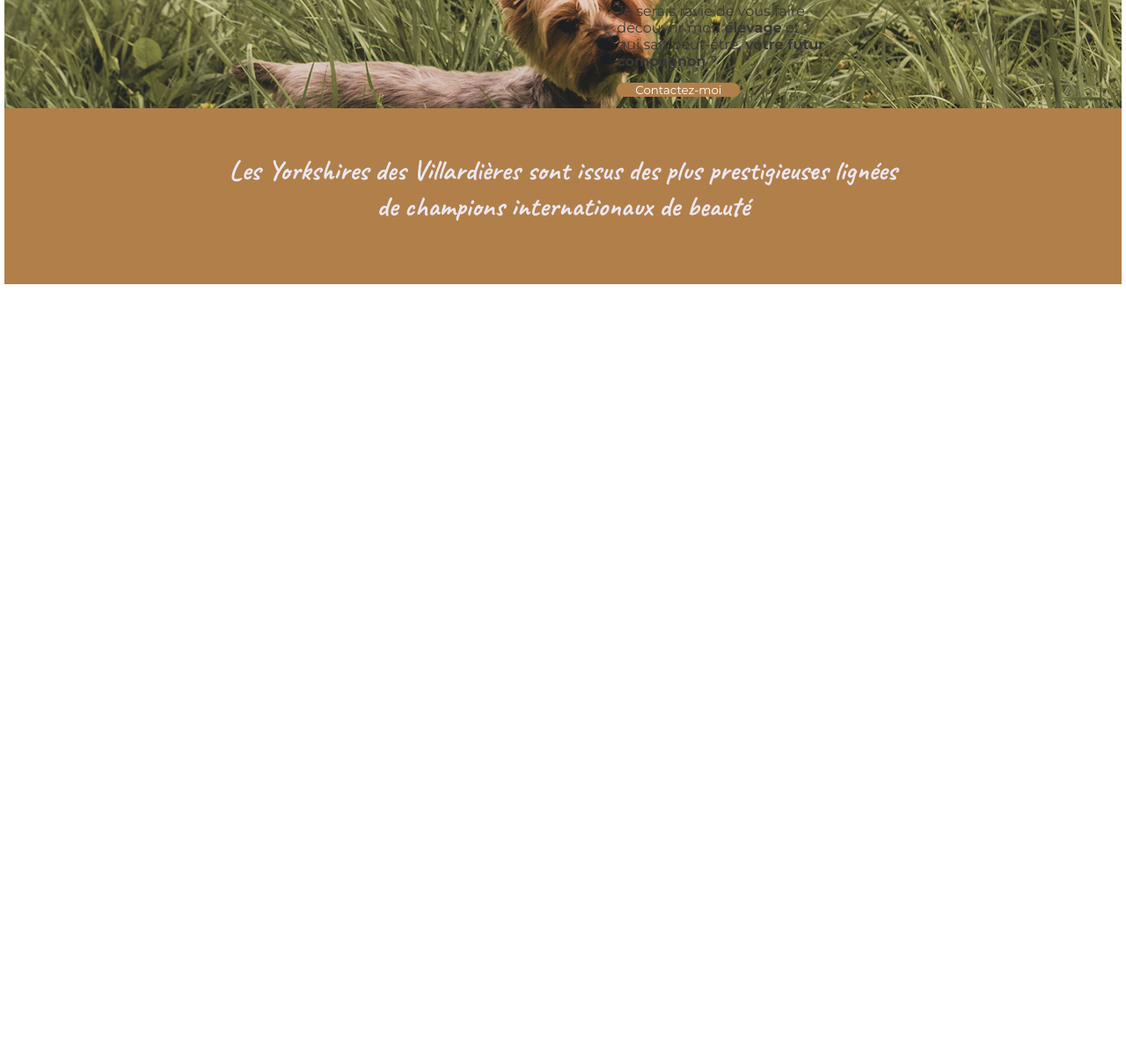
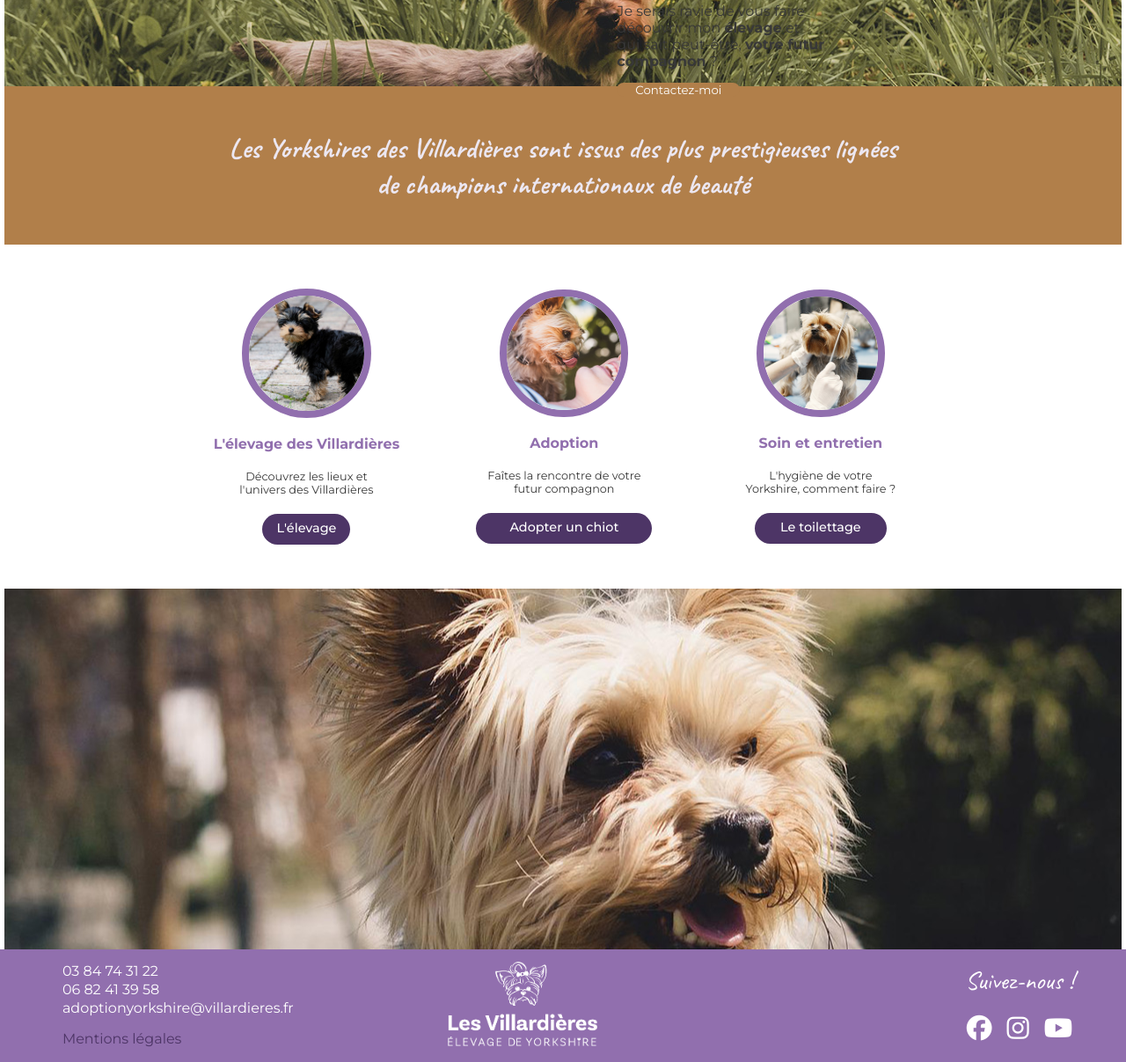
Before and after one commit to Thomas-prog28/TP-yorkshire, a plain HTML site: page index.html in a window 1280 px wide. Shown: the part 1567-2774 px from the top of the page at 88% size. Before the commit the page ends 1890 px from the top, so only its background shows below. Drawn offline with Linux system fonts and the light colour scheme.

Commit message:
terminé

```diff
--- a/index.html
+++ b/index.html
@@ -7,6 +7,7 @@
     <link rel="stylesheet" href="style.css">
     <link href="https://fonts.googleapis.com/css2?family=Montserrat:wght@300;400;500;700&display=swap" rel="stylesheet">
     <link href="https://fonts.googleapis.com/css2?family=Caveat:wght@400;500;600;700&display=swap" rel="stylesheet">
+    <link rel="stylesheet" href="https://cdnjs.cloudflare.com/ajax/libs/font-awesome/6.5.0/css/all.min.css">
 
     <title>Yorkshire des Villardières</title>
 </head>
@@ -79,7 +80,25 @@
         </section>
 
         <section class="section4">
-
+            <div class="section4__card">
+                <img src="medias_site/elevage-chiot-yorkshire.jpg" alt="élevage de chiots" class="section4__card__img">
+                <p class="section4__card__titre">L'élevage des Villardières</p>
+                <p class="section4__card__p">Découvrez les lieux et l'univers des Villardières</p>
+                <p class="section4__card__btn1">L'élevage</p>
+            </div>
+            <div class="section4__card">
+                <img src="medias_site/adoption-chiot-yorkshire.jpg" alt="adoptions" class="section4__card__img">
+                <p class="section4__card__titre">Adoption</p>
+                <p class="section4__card__p">Faîtes la rencontre de votre futur compagnon</p>
+                <p class="section4__card__btn2">Adopter un chiot</p>
+            </div>
+            <div class="section4__card">
+                <img src="medias_site/toilettage-chien-yorkshire-terrier.jpg" alt="soin du chien"
+                    class="section4__card__img">
+                <p class="section4__card__titre">Soin et entretien</p>
+                <p class="section4__card__p">L'hygiène de votre Yorkshire, comment faire ?</p>
+                <p class="section4__card__btn3">Le toilettage</p>
+            </div>
         </section>
 
         <section class="section5">
@@ -88,7 +107,21 @@
     </main>
 
     <footer class="footer">
-
+        <div class="footer__div1">
+            <p>03 84 74 31 22</p>
+            <p>06 82 41 39 58</p>
+            <p>adoptionyorkshire@villardieres.fr</p>
+            <p class="footer__div1__pspec">Mentions légales</p>
+        </div>
+        <div class="footer__div2">
+            <img src="medias_site/logo-yorkshire-blanc-vertical.png" alt="logo yorkshire">
+        </div>
+        <div class="footer__div3">
+            <p>Suivez-nous !</p>
+            <i class="fa-brands fa-facebook"></i>
+            <i class="fa-brands fa-instagram"></i>
+            <i class="fa-brands fa-youtube"></i>
+        </div>
     </footer>
 
 </body>
--- a/style.css
+++ b/style.css
@@ -3,7 +3,7 @@
 ============================================== */
 
 :root {
-    --color-bg-footer: #4d3566;
+    --color-bg-header: #4d3566;
     --color-font-nav: #ece7f1;
     --font-nav: 'Montserrat', sans-serif;
     --color-font-section1: white;
@@ -18,6 +18,18 @@
     --font-section3-titre: 'caveat', sans-serif;
     --color-bg-section3: #b17f4a;
     --color-font-section3: #ece7f1;
+    --font-section4-titre: 'Montserrat', sans-serif;
+    --color-section4-titre: #916fae;
+    --color-section4-p: #383838;
+    --font-section4-p: 'Montserrat', sans-serif;
+    --color-bg-section4-btn: #4d3566;
+    --color-section4-btn: white;
+    --font-section4-btn: 'Montserrat', sans-serif;
+    --color-bg-footer: #916fae;
+    --color-font-footer1: white;
+    --font-footer-div1: 'Montserrat', sans-serif;
+    --color-footer-pspec: #4d3566;
+    --font-footer-div3: 'caveat', sans-serif;
 }
 
 /* ===========================================
@@ -33,7 +45,7 @@
 HEADER
 =========================================== */
 .header {
-    background-color: var(--color-bg-footer);
+    background-color: var(--color-bg-header);
     height: 110px;
     display: flex;
     justify-content: space-evenly;
@@ -90,8 +102,7 @@
     flex-direction: column;
     align-items: center;
     gap: 60px;
-    padding: 10px 0 0px 0;
-    height: 770px;
+    padding: 10px 0 40px 0;
 }
 
 .section2__div1 {
@@ -162,7 +173,6 @@
 SECTION 3
 =========================================== */
 .section3 {
-    height: 400px;
     margin: 0 5px;
 }
 
@@ -177,7 +187,7 @@
 
 .section3__div2 {
     text-align: center;
-    height: 200px;
+    height: 180px;
     background-color: var(--color-bg-section3);
 }
 
@@ -190,3 +200,133 @@
     color: var(--color-font-section3);
     font-size: xx-large;
 }
+
+/* ========================================
+SECTION 4
+=========================================== */
+.section4 {
+    margin: 0 5px;
+    padding: 50px;
+    display: flex;
+    justify-content: center;
+    align-items: center;
+}
+
+.section4__card {
+    display: flex;
+    flex-direction: column;
+    text-align: center;
+    gap: 20px;
+}
+
+.section4__card__img {
+    margin: 0 auto;
+    border-radius: 150px;
+    border: solid 8px #916fae;
+    width: 50%;
+    height: auto;
+}
+
+.section4__card__titre {
+    font-family: var(--font-section4-titre);
+    color: var(--color-section4-titre);
+    font-weight: 600;
+}
+
+.section4__card__p {
+    color: var(--color-section4-p);
+    font-family: var(--font-section4-p);
+    font-size: 0.8em;
+    width: 60%;
+    margin: 0 auto;
+}
+
+.section4__card__btn1 {
+    margin: 0 auto;
+    background-color: var(--color-bg-section4-btn);
+    color: var(--color-section4-btn);
+    font-family: var(--font-section4-btn);
+    font-size: 0.9em;
+    font-weight: 500;
+    border-radius: 35px;
+    width: 100px;
+    height: 35px;
+    padding-top: 7px;
+}
+
+.section4__card__btn2 {
+    margin: 0 auto;
+    background-color: var(--color-bg-section4-btn);
+    color: var(--color-section4-btn);
+    font-family: var(--font-section4-btn);
+    font-size: 0.9em;
+    font-weight: 500;
+    border-radius: 35px;
+    width: 200px;
+    height: 35px;
+    padding-top: 7px;
+}
+
+.section4__card__btn3 {
+    margin: 0 auto;
+    background-color: var(--color-bg-section4-btn);
+    color: var(--color-section4-btn);
+    font-family: var(--font-section4-btn);
+    font-size: 0.9em;
+    font-weight: 500;
+    border-radius: 35px;
+    width: 150px;
+    height: 35px;
+    padding-top: 7px;
+}
+
+/* ========================================
+SECTION 5
+=========================================== */
+.section5 {
+    height: 410px;
+    margin: 0 5px;
+    background-image: url('medias_site/chien-yorkshire-terrier-jardin.jpg');
+    background-repeat: no-repeat;
+    background-position: center;
+}
+
+/* ========================================
+FOOTER
+=========================================== */
+.footer {
+    background-color: var(--color-bg-footer);
+    display: flex;
+    justify-content: center;
+    align-items: center;
+    gap: 160px;
+    padding: 20x;
+    color: var(--color-font-footer1);
+}
+
+.footer__div1 {
+    font-family: var(--font-footer-div1);
+    line-height: 1.3;
+    padding: 15px;
+}
+
+.footer__div1__pspec {
+    color: var(--color-footer-pspec);
+    margin-top: 15px;
+}
+
+.footer__div2 img {
+    width: 40%;
+    height: auto;
+}
+
+.footer__div3 {
+    font-family: var(--font-footer-div3);
+    font-size: 1.8em;
+    line-height: 1.9;
+    text-align: center;
+}
+
+.fa-brands {
+    margin: 0 5px;
+}
```
Also changed, not shown: Texte_couleurs_typos.txt.
